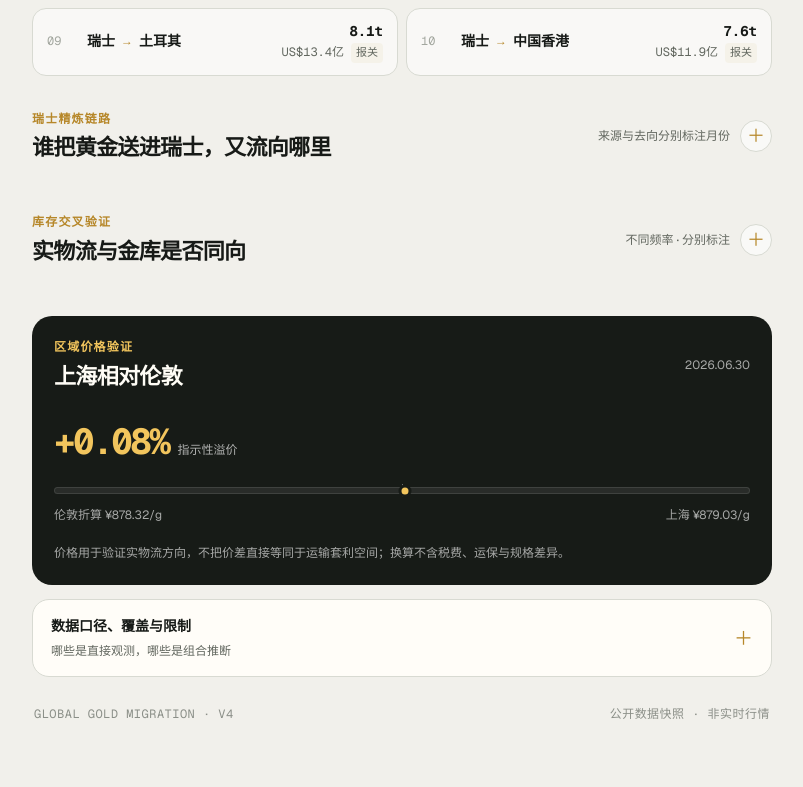
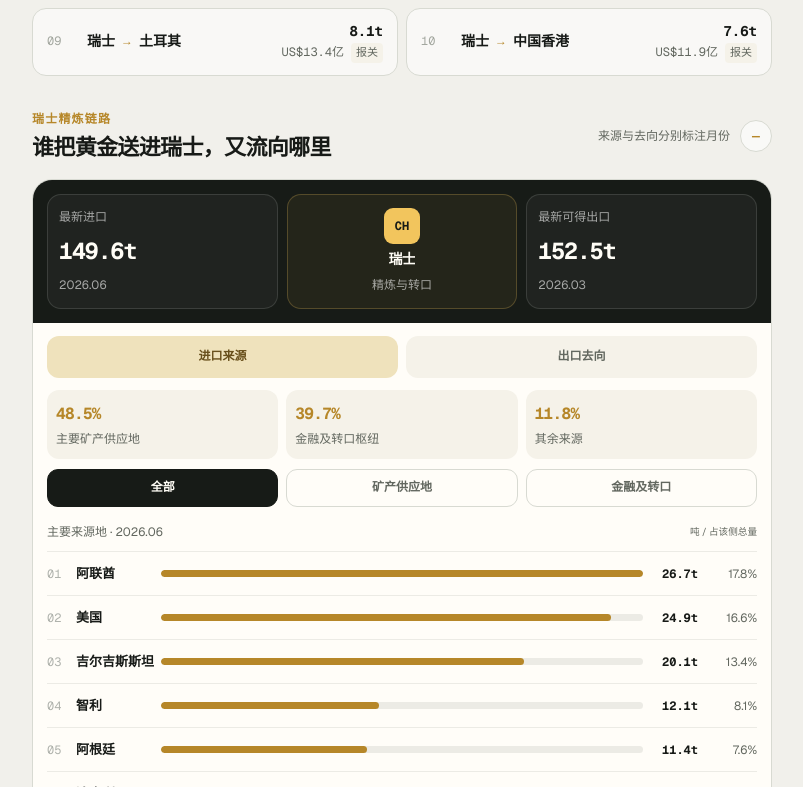
Before and after one commit to JennyChiu68/gold-migration, a Next.js app: page / in a window 1280 px wide. Shown: the part 2153-2940 px from the top of the page, without its empty margins (238-1041 px from the left). Built offline with nearby package versions, Linux system fonts and the light colour scheme.

Commit message:
Open all dashboard sections by default

```diff
--- a/app/page.tsx
+++ b/app/page.tsx
@@ -743,7 +743,6 @@ export default function Home() {
         eyebrow="瑞士精炼链路"
         title="谁把黄金送进瑞士，又流向哪里"
         note="来源与去向分别标注月份"
-        defaultOpen={false}
         className="refinery-section"
       >
         <div className="refinery-card">
@@ -1051,7 +1050,6 @@ export default function Home() {
         eyebrow="库存交叉验证"
         title="实物流与金库是否同向"
         note="不同频率 · 分别标注"
-        defaultOpen={false}
       >
         <div className="vault-grid">
           <article className="vault-card">
```
Also changed, not shown: 1 other file (tests, documents, lock files or other folders).
